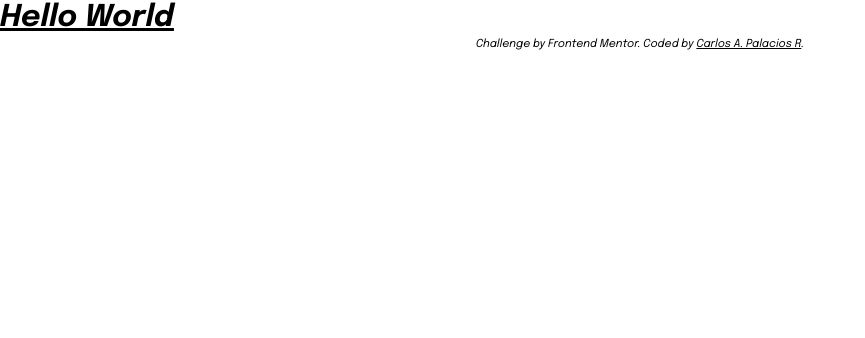
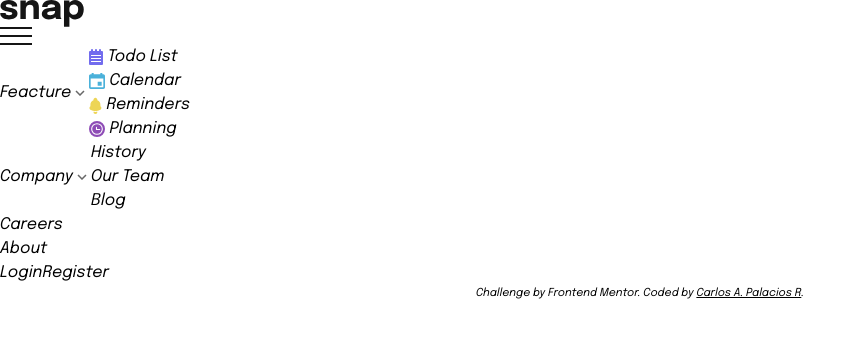
Before and after one commit to CarlosArgelio/challenge-Intro-section-with-dropdown-navigation, a React (Vite) app: page / in a window 1280 px wide. Shown: the top 338 px of the page, without its empty margins (0-865 px from the left). Built offline with nearby package versions, Linux system fonts and the light colour scheme.

Commit message:
add componente Header

```diff
--- /dev/null
+++ b/src/Components/Header/Header.tsx
@@ -0,0 +1,54 @@
+import { Icons } from "./../../assets";
+
+const { logo } = Icons;
+const { menu } = Icons.mobile;
+const { down } = Icons.arrow;
+const { calendar, planning, reminders, todoList } = Icons.FeactureSection;
+
+export const Header = () => {
+  return (
+    <header>
+      <img src={logo} alt="Logo SNAP" />
+      <img src={menu} alt="Icon menu view mobile" />
+      <nav>
+        <ul>
+          <li className="flex items-center gap-1">
+            <button>Feacture</button>
+            <img src={down} alt="Icon Arrow Down" />
+            <ul>
+              <li className="flex items-center gap-1">
+                <img src={todoList} alt="Icon Todo List" />
+                <span>Todo List</span>
+              </li>
+              <li className="flex items-center gap-1">
+                <img src={calendar} alt="Icon Calendar" />
+                <span>Calendar</span>
+              </li>
+              <li className="flex items-center gap-1">
+                <img src={reminders} alt="Icon Reminders" />
+                <span>Reminders</span>
+              </li>
+              <li className="flex items-center gap-1">
+                <img src={planning} alt="Icon Planning" />
+                <span>Planning</span>
+              </li>
+            </ul>
+          </li>
+          <li className="flex items-center gap-1">
+            <button>Company</button>
+            <img src={down} alt="Icon Arrow Down" />
+            <ul>
+              <li>History</li>
+              <li>Our Team</li>
+              <li>Blog</li>
+            </ul>
+          </li>
+          <li>Careers </li>
+          <li>About</li>
+        </ul>
+        <button>Login</button>
+        <button>Register</button>
+      </nav>
+    </header>
+  );
+};
--- /dev/null
+++ b/src/Components/Header/index.ts
@@ -0,0 +1 @@
+export { Header } from "./Header";
--- a/src/Components/index.ts
+++ b/src/Components/index.ts
@@ -1 +1,2 @@
 export { Attribution } from "./Attribution";
+export { Header } from "./Header";
--- a/src/Pages/Home/Home.tsx
+++ b/src/Pages/Home/Home.tsx
@@ -1,9 +1,9 @@
-import { Attribution } from "./../../Components";
+import { Attribution, Header } from "./../../Components";
 
 export const Home = () => {
   return (
     <>
-      <p className="text-3xl font-bold underline">Hello World</p>
+      <Header />
 
       {/* Features */}
       {/* Company */}
--- a/src/assets/index.ts
+++ b/src/assets/index.ts
@@ -0,0 +1,23 @@
+import Logo from "./img/logo.svg";
+import IconMenuViewMobile from "./img/icon-menu.svg";
+import IconArrowDown from "./img/icon-arrow-down.svg";
+import IconTodoList from "./img/icon-todo.svg";
+import IconCalendar from "./img/icon-calendar.svg";
+import IconReminders from "./img/icon-reminders.svg";
+import IconPlanning from "./img/icon-planning.svg";
+
+export const Icons = {
+  logo: Logo,
+  mobile: {
+    menu: IconMenuViewMobile,
+  },
+  arrow: {
+    down: IconArrowDown,
+  },
+  FeactureSection: {
+    todoList: IconTodoList,
+    calendar: IconCalendar,
+    reminders: IconReminders,
+    planning: IconPlanning,
+  },
+};
```
